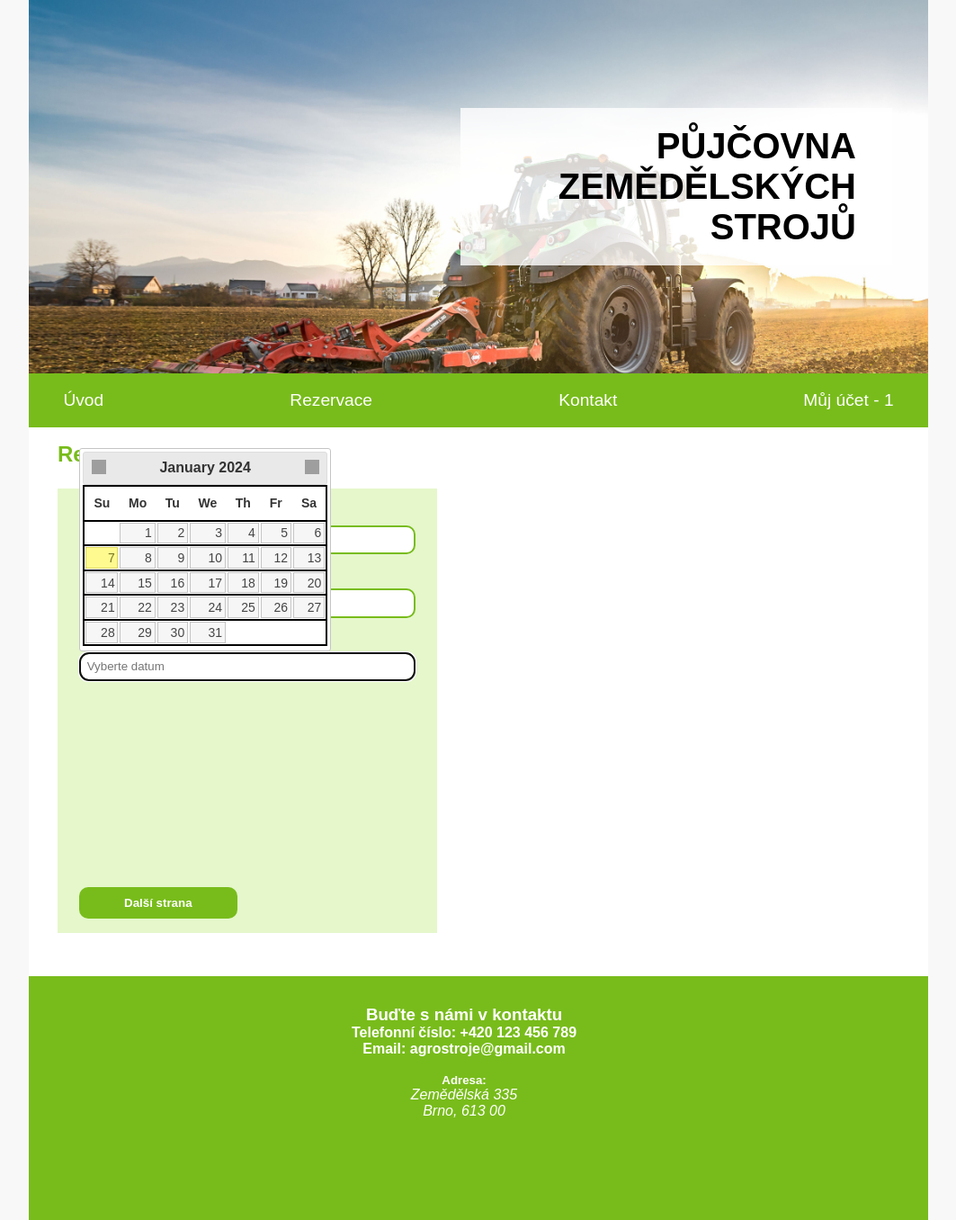
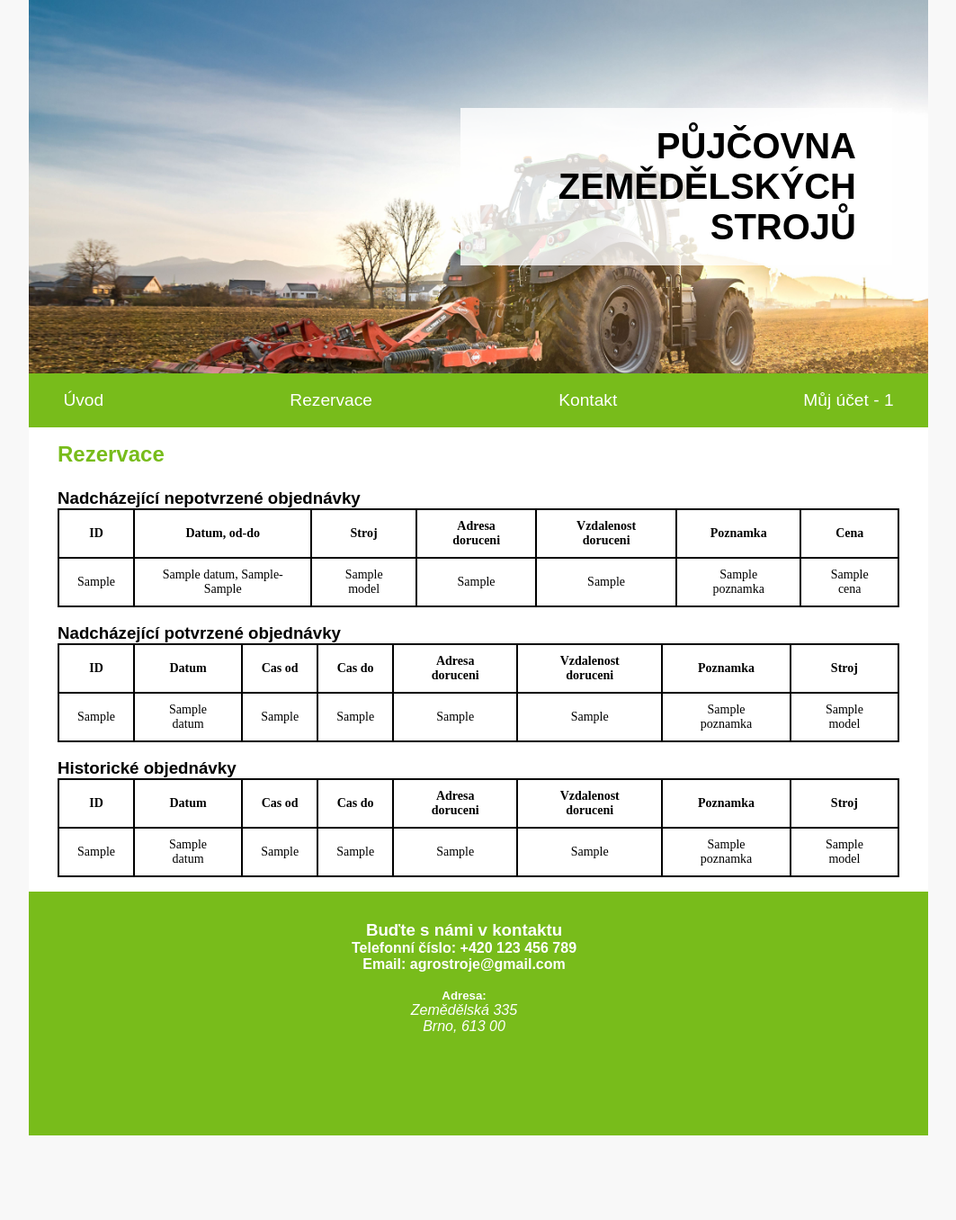
Before and after one commit to zmackiv/web-project, a Flask app: template templates/reservation.jinja in a window 1280 px wide. Shown: the whole page at 90% size, without its empty margins (108-1171 px from the left). After the commit the page ends 1262 px from the top, so only its background shows below. Run offline with Flask 2, Linux system fonts and the light colour scheme; the visitor is signed in with stand-in values (Sample User, id 1); the template is opened without the code that fills it: values that come from a table or form of the project are taken from there, most other values are stand-ins (such as "Sample title", 1, 10 or a date in 2020); some libraries are stand-ins or nearby versions; grey boxes are pictures that could not be loaded.

Commit message:
úprava chyb a přidání html v rezervaci pro dispečera

```diff
--- a/templates/my_account.jinja
+++ b/templates/my_account.jinja
@@ -58,7 +58,7 @@
         </section>
 
         <section>
-            <h2>Minulé rezervace:</h2>
+            <br><h2>Minulé rezervace:</h2>
             <table>
                 <tr>
                     <th>ID objednávky</th>
--- a/templates/reservation.jinja
+++ b/templates/reservation.jinja
@@ -41,7 +41,7 @@
         {% if session['authenticated'] and session['role']=='technik'%}
             <section>
                     <p>Zde bude vypis prirazenych rezervaci technika.</p>
-                <h1>Objednávky technika</h1>
+                    <h1>Nadcházející objednávky technika</h1><br>
                 <table>
                     <tr>
                         <th>ID objednávky</th>
@@ -53,7 +53,111 @@
                         <th>Poznamka</th>
                         <th>Stroj</th>
                     </tr>
-                {% for order in orders %}
+                    {% for order in future_orders %}
+                        <tr>
+                            <td>{{ order.id_objednavka }}</td>
+                            <td>{{ order.datum }}</td>
+                            <td>{{ order.cas_od }}</td>
+                            <td>{{ order.cas_do }}</td>
+                            <td>{{ order.adresa_doruceni }}</td>
+                            <td>{{ order.vzdalenost_doruceni }}</td>
+                            <td>{{ order.poznamka }}</td>
+                            <td>{{ order.model }}</td>
+                        </tr>
+                    {% endfor %}
+                </table>
+                <br><h1>Historické objednávky technika</h1><br>
+                <table>
+                    <tr>
+                        <th>ID objednávky</th>
+                        <th>Datum</th>
+                        <th>Cas od</th>
+                        <th>Cas do</th>
+                        <th>Adresa doruceni</th>
+                        <th>Vzdalenost doruceni</th>
+                        <th>Poznamka</th>
+                        <th>Stroj</th>
+                    </tr>
+                    {% for order in past_orders %}
+                        <tr>
+                            <td>{{ order.id_objednavka }}</td>
+                            <td>{{ order.datum }}</td>
+                            <td>{{ order.cas_od }}</td>
+                            <td>{{ order.cas_do }}</td>
+                            <td>{{ order.adresa_doruceni }}</td>
+                            <td>{{ order.vzdalenost_doruceni }}</td>
+                            <td>{{ order.poznamka }}</td>
+                            <td>{{ order.model }}</td>
+                        </tr>
+                    {% endfor %}
+                </table>
+             </section>
+        {% endif %}
+
+        {% if session['authenticated'] and (session['role']=='dispecer' or session['role']=='admin')%}
+            <section>
+                    <h1>Nadcházející nepotvrzené objednávky</h1>
+                <table>
+                    <tr>
+                        <th>ID</th>
+                        <th>Datum, od-do</th>
+                        <th>Stroj</th>
+                        <th>Adresa doruceni</th>
+                        <th>Vzdalenost doruceni</th>
+                        <th>Poznamka</th>
+                        <th>Cena</th>
+
+                    </tr>
+                    {% for order in future_not_conf_orders %}
+                        <tr>
+                            <td>{{ order.id_objednavka }}</td>
+                            <td>{{ order.datum }}, {{ order.cas_od }}-{{ order.cas_do }}</td>
+                            <td>{{ order.model }}</td>
+                            <td>{{ order.adresa_doruceni }}</td>
+                            <td>{{ order.vzdalenost_doruceni }}</td>
+                            <td>{{ order.poznamka }}</td>
+                            <td>{{ order.cena }}</td>
+                        </tr>
+                    {% endfor %}
+                </table>
+                <br><h1>Nadcházející potvrzené objednávky</h1>
+                <table>
+                    <tr>
+                        <th>ID</th>
+                        <th>Datum</th>
+                        <th>Cas od</th>
+                        <th>Cas do</th>
+                        <th>Adresa doruceni</th>
+                        <th>Vzdalenost doruceni</th>
+                        <th>Poznamka</th>
+                        <th>Stroj</th>
+                    </tr>
+                    {% for order in future_conf_orders %}
+                        <tr>
+                            <td>{{ order.id_objednavka }}</td>
+                            <td>{{ order.datum }}</td>
+                            <td>{{ order.cas_od }}</td>
+                            <td>{{ order.cas_do }}</td>
+                            <td>{{ order.adresa_doruceni }}</td>
+                            <td>{{ order.vzdalenost_doruceni }}</td>
+                            <td>{{ order.poznamka }}</td>
+                            <td>{{ order.model }}</td>
+                        </tr>
+                    {% endfor %}
+                </table>
+                <br><h1>Historické objednávky</h1>
+                <table>
+                    <tr>
+                        <th>ID</th>
+                        <th>Datum</th>
+                        <th>Cas od</th>
+                        <th>Cas do</th>
+                        <th>Adresa doruceni</th>
+                        <th>Vzdalenost doruceni</th>
+                        <th>Poznamka</th>
+                        <th>Stroj</th>
+                    </tr>
+                    {% for order in past_orders %}
                         <tr>
                             <td>{{ order.id_objednavka }}</td>
                             <td>{{ order.datum }}</td>
```
Lines whose indentation alone changed are shown as unchanged.
